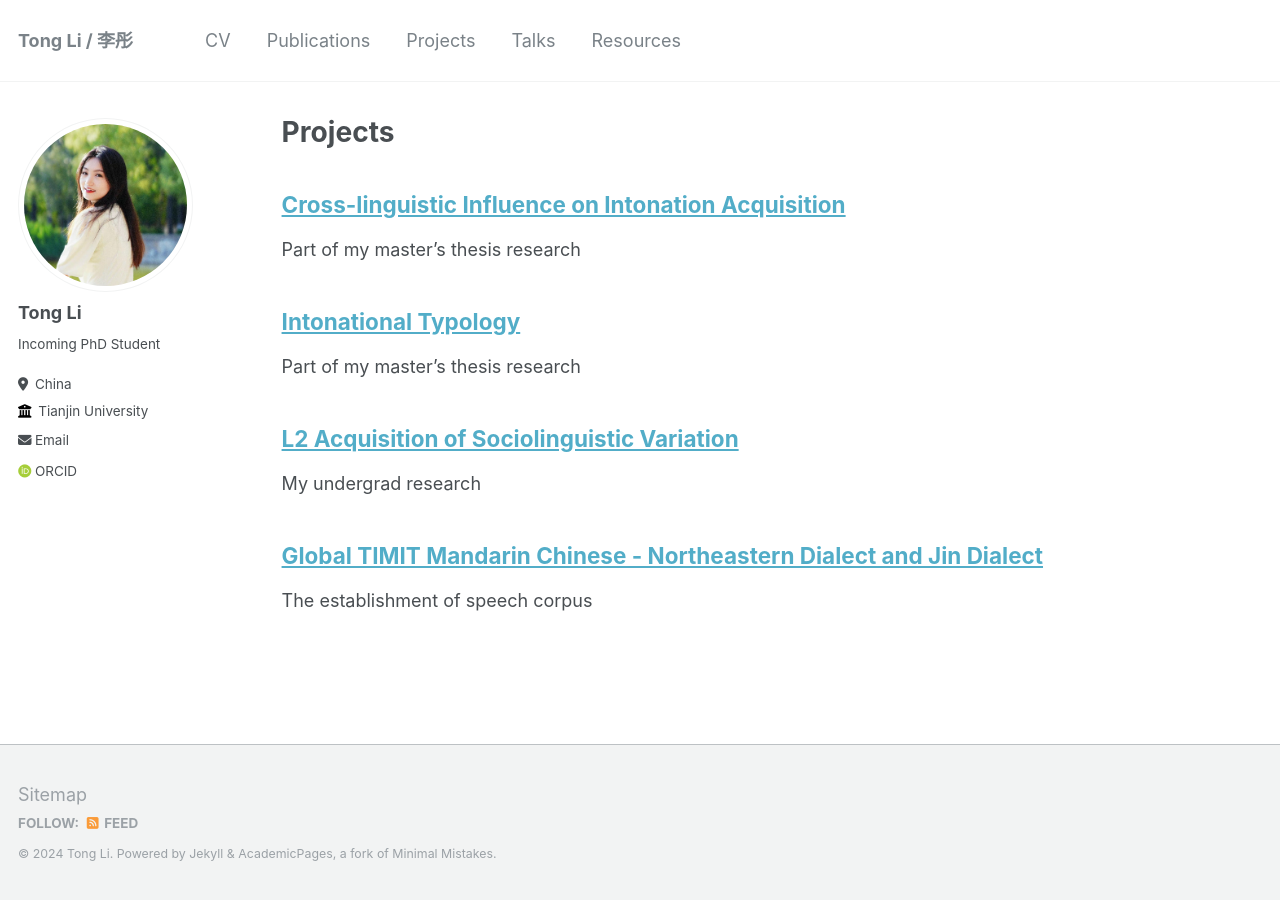
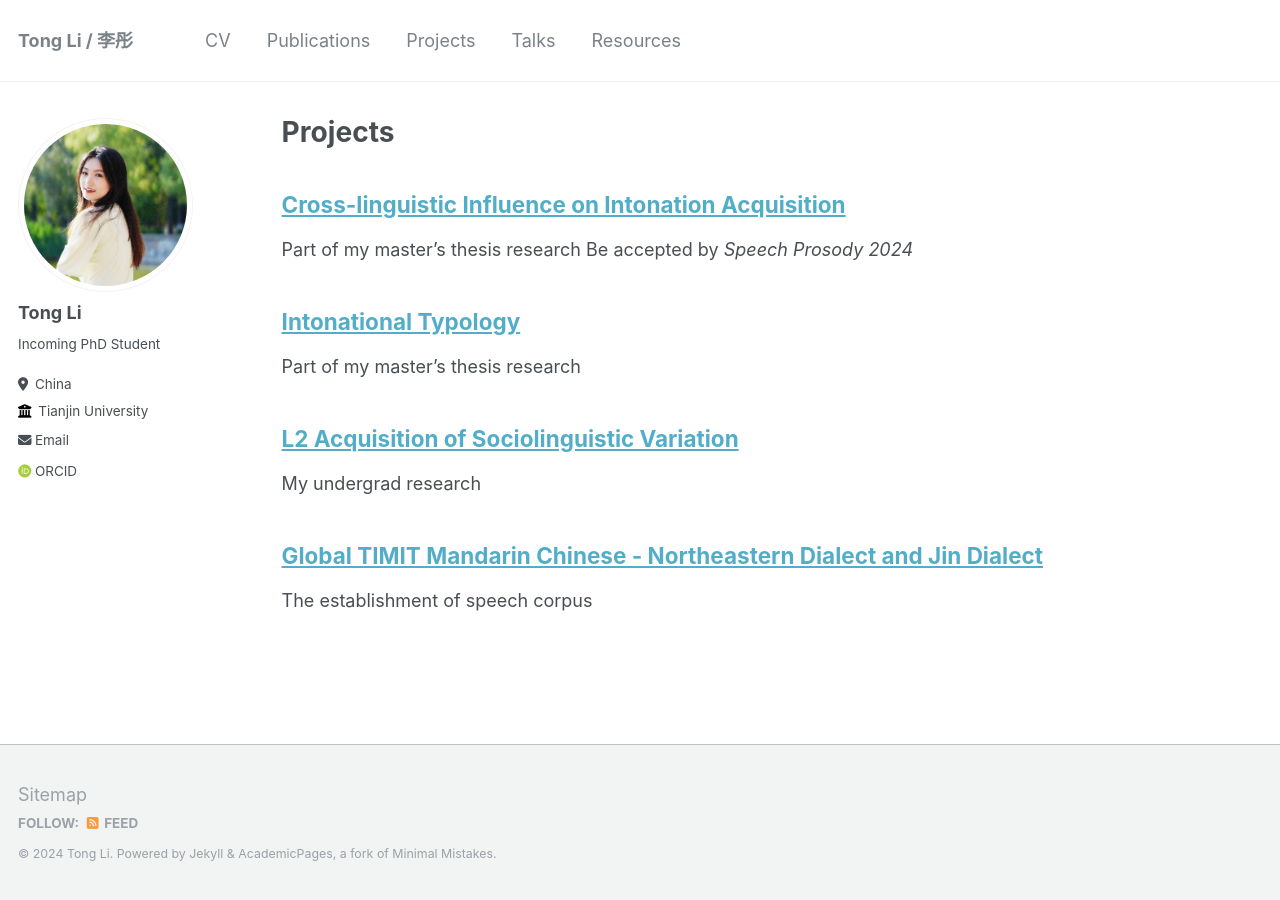
Before and after one commit to litonglinguistics/litonglinguistics.github.io, a Jekyll site: the page built from _pages/projects.md, in a window 1280 px wide. Built offline with Jekyll 4.4.1, drawn with Linux system fonts in a browser that asks for light colours; some web fonts are replaced.

Commit message:
Update projects.md

```diff
--- a/_pages/projects.md
+++ b/_pages/projects.md
@@ -6,6 +6,7 @@ author_profile: true
 ---
 ## [Cross-linguistic Influence on Intonation Acquisition](https://litonglinguistics.github.io/projects/project4_Cross-linguistic)
 Part of my master's thesis research
+Be accepted by _Speech Prosody 2024_
 
 ## [Intonational Typology](https://litonglinguistics.github.io/projects/project3_Typology)
 Part of my master's thesis research
```
